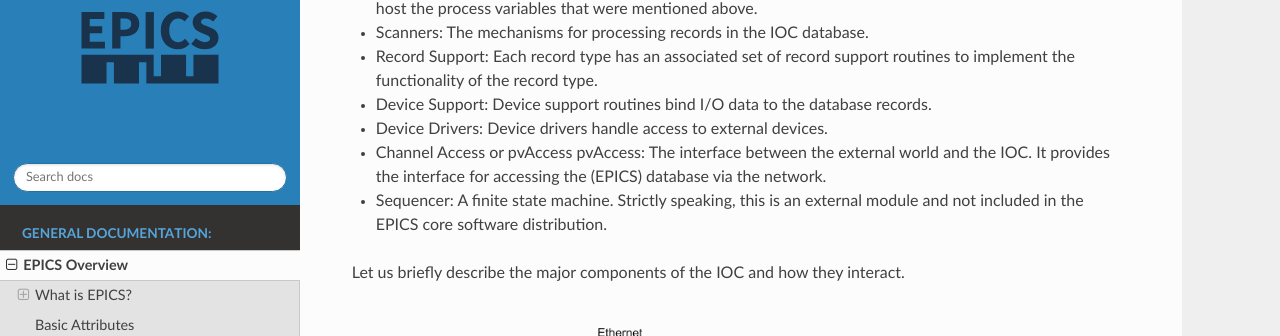
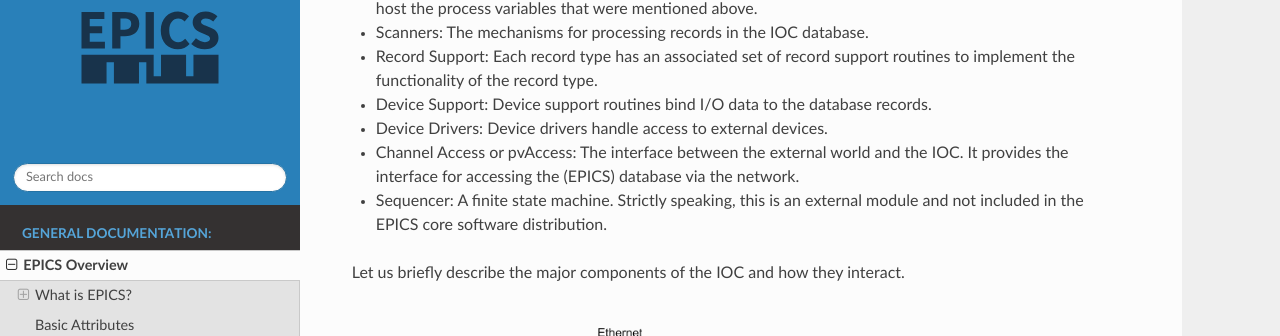
Before and after one commit to ttkorhonen/myDocument, a Sphinx documentation site: the page built from docs/genericdocs/EPICS_Intro.rst, in a window 1280 px wide and 900 px high, scrolled down 2999 px. Shown: the part 115-451 px from the top of the window. Built offline with Sphinx 7.4.7 and the Read the Docs theme 2.0.0, drawn with Linux system fonts in a browser that asks for light colours.

Commit message:
minor intersphinx/hoverxrf corrections

```diff
--- a/docs/conf.py
+++ b/docs/conf.py
@@ -48,6 +48,7 @@
     'mod': 'modal',
     'class': 'modal',
     'obj': 'tooltip',
+    'doc' : 'modal',
 }
 
 hoverxref_intersphinx_types = {
--- a/docs/genericdocs/EPICS_Intro.rst
+++ b/docs/genericdocs/EPICS_Intro.rst
@@ -185,7 +185,7 @@
 
 -  Device Drivers: Device drivers handle access to external devices.
 
--  Channel Access or pvAccess  :doc:`pvAccess <pvxs:overview>`: The interface between the external world
+-  Channel Access or :doc:`pvAccess <pvxs:overview>`: The interface between the external world
    and the IOC. It provides the interface for accessing the (EPICS)
    database via the network.
 
```
